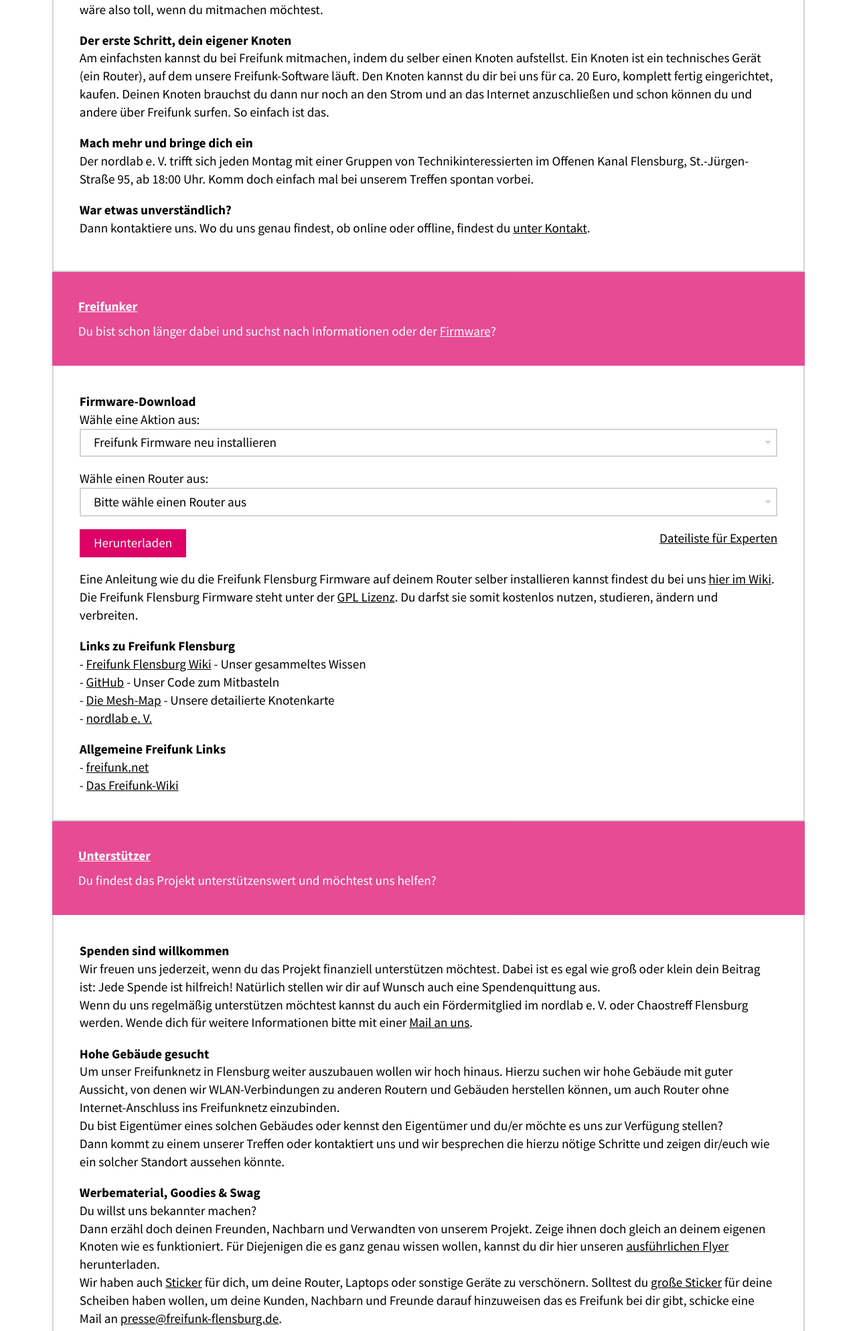
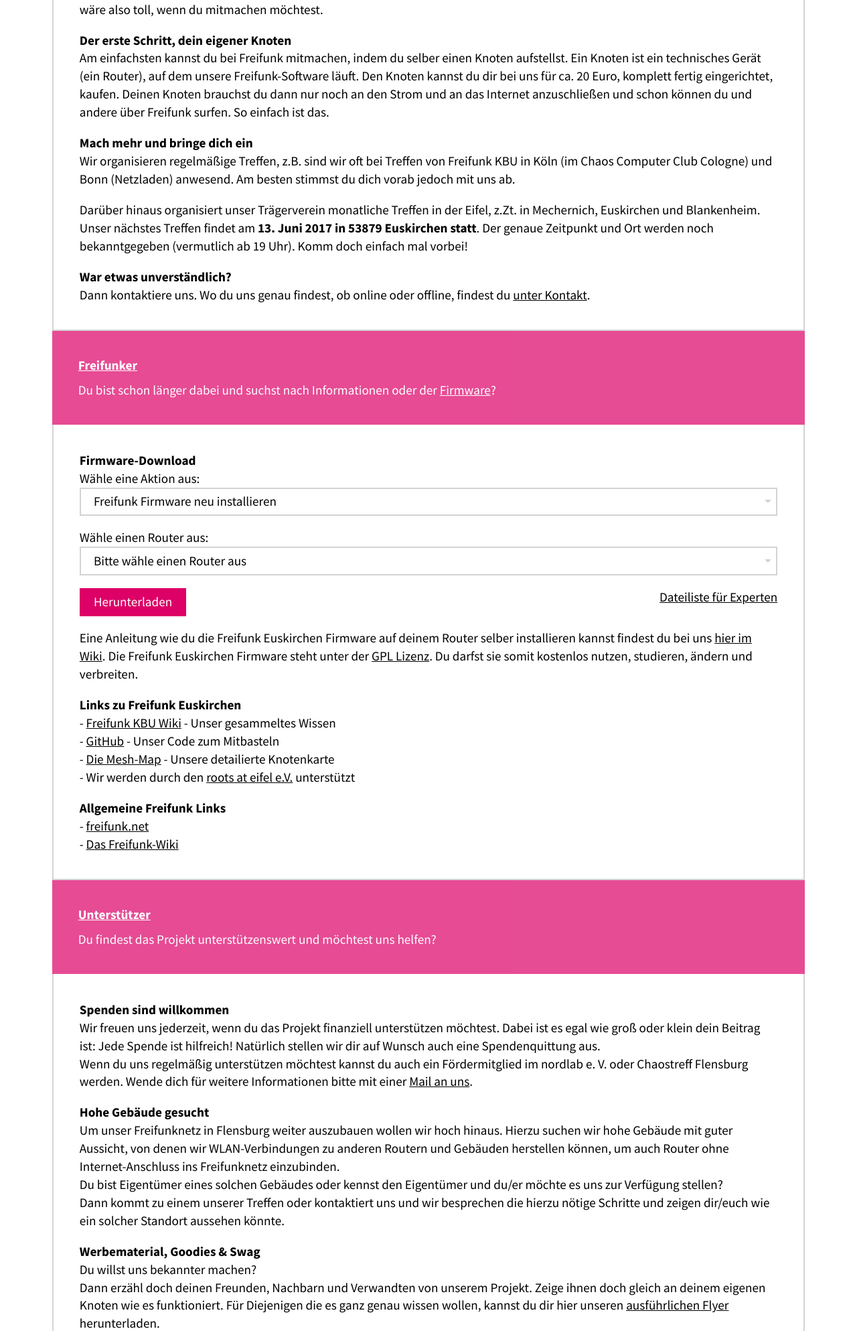
Before and after one commit to freifunkeu/website, a PHP site: page / in a window 1280 px wide. Shown: the part 1398-3385 px from the top of the page at 67% size. Run offline with PHP 8.4, Linux system fonts and the light colour scheme.

Commit message:
Adjusted links and text to fit Freifunk Euskirchen

```diff
--- a/content/about.php
+++ b/content/about.php
@@ -1,6 +1,6 @@
 <div class="about_main">
     <figure>
-        <img src="media/freifunk-flensburg-router.png" alt="Freifunk Flensburg Router" title="Freifunk Flensburg Router">
+        <img src="media/freifunk-flensburg-router.png" alt="Freifunk Euskirchen Router" title="Freifunk Euskirchen Router">
     </figure>
     <h3>Was ist Freifunk Euskirchen?</h3>
     <p>Freifunk Euskirchen ist dein freies WLAN zum selber machen im Kreis Euskirchen.</p>
--- a/content/contact.php
+++ b/content/contact.php
@@ -1,22 +1,18 @@
 <div class="contact_left">
 	<h3>Offline</h3>
-	<p>Freifunk Flensburg ist ein Community mit Unterstützung des nordlab e. V. &ndash; Interessierte sind gerne eingeladen bei den Treffen des nordlab e. V. montags im Offenen Kanal, St.-Jürgen-Straße 95, ab 18:00 Uhr vorbei zu schauen.<br></p>
+	<p>Freifunk Euskirchen ist eine Community mit Unterstützung des roots at eifel e.V. &ndash; dieser organsiert Treffen in der Eifel sowie in Köln (C4) und Bonn (Netzladen).<br></p>
 	<address>
-		Telefon: <a href="tel:0461574945882">0461 574945882</a>  <br>
-		nordlab e. V. <br>
-		Zur Bleiche 12 <br>
-		24941 Flensburg
+		roots at eifel e.V.<br>
+		Heerstr. 103 <br>
+		53894 Mechernich
 	</address>
 </div>
 <div class="contact_right">
 	<h3>Online</h3>
 	<address>
-		E-Mail-Adresse: <a target="_blank" href="mailto:presse@freifunk-flensburg.de">presse@freifunk-flensburg.de</a><br>
-		Facebook: <a target="_blank" href="https://www.facebook.com/FreifunkFlensburg">facebook.com/FreifunkFlensburg</a><br>
-		Twitter: <a target="_blank" href="https://twitter.com/FreiFunkFlens">@FreiFunkFlens</a><br>
-		IRC: <a target="_blank" href="http://wiki.freifunk-flensburg.de/wiki/IRC">#freifunk-flensburg</a><br>
-		Mailingliste: <a target="_blank" href="http://lists.freifunk-flensburg.de/listinfo/freifunk">Anmeldung</a>
+		E-Mail-Adresse: <a target="_blank" href="mailto:kontakt@ffeu.de">kontakt@ffeu.de</a><br>
+		Facebook: <a target="_blank" href="https://www.facebook.com/FreifunkEuskirchen/">facebook.com/FreifunkEuskirchen</a><br>
+		Twitter: <a target="_blank" href="https://twitter.com/freifunkeu">@freifunkeu</a><br>
+		Mailingliste: <a target="_blank" href="https://lists.freifunk.net/mailman/listinfo/euskirchen-freifunk.net">Anmeldung</a>
 	</address>
-	<p>Besuche uns im <a href="https://kiwiirc.com/client/irc.lugfl.de:+6668/?nick=Website-Guest%7C?#freifunk-flensburg" target="_blank">Webchat</a>.</p>
-	<p>Videos von uns findest du auch auf unserem <a href="https://www.youtube.com/channel/UCWX6f-3kFLJkuPwWvnZX3fA/" target="blank">YouTube-Kanal</a>.</p>
 </div>
--- a/content/donate.php
+++ b/content/donate.php
@@ -1,5 +1,5 @@
 <div class="donate">
-    <p>Freifunk Flensburg finanziert sich ausschließlich durch Spenden. Daher sind wir dankbar für jede noch so kleine Spende.</p>
+    <p>Freifunk Euskirchen finanziert sich ausschließlich durch Spenden. Daher sind wir dankbar für jede noch so kleine Spende.</p>
 
     <div class="donate_left">
         <h3>Überweisung</h3>
@@ -8,25 +8,27 @@
         <table class="bank_account">
             <tr>
                 <td>Kontoinhaber</td>
-                <td>nordlab e. V.</td>
+                <td>roots at eifel e.V.</td>
             </tr>
             <tr>
                 <td>IBAN</td>
-                <td>DE15 2175 0000 0164 6005 12</td>
+                <td>DE90 3825 0110 0001 6705 79</td>
             <tr>
                 <td>BIC</td>
-                <td>NOLADE21NOS</td>
+                <td>WELADED1EUS</td>
             </tr>
             <tr>
                 <td>Verwendungszweck</td>
-                <td>Spende Freifunk Flensburg</td>
+                <td>Spende Freifunk Euskirchen</td>
             </tr>
         </table>
     </div>
 
     <div class="donate_right">
         <h3>Bargeld</h3>
-
-        <p>Wer keine Überweisung vornehmen kann oder möchte, hat die Möglichkeit Bargeld zu spenden. Dieses kann beim nordlab e. V. vorbeigebracht werden, falls dieser geöffnet ist. In der Regel ist der nordlab e. V. jeden Montag ab 18 Uhr geöffnet. Ob der dieser aktuell geöffnet ist, lässt sich auf <a href="http://nordlab-ev.de">dessen Webseite</a> einsehen.</p>
+        <p>
+            Wer keine Überweisung vornehmen kann oder möchte, hat die Möglichkeit Bargeld zu spenden.
+            Hierzu bitten wir um vorherige Kontaktaufnahme via <a href="mailto:spenden@roots-at-eifel.net">spenden@roots-at-eifel.net</a> um eine Annahme (und Quittierung) auf einem der nächsten Treffen zu ermöglichen.
+        </p>
     </div>
 </div>
--- a/content/faq.php
+++ b/content/faq.php
@@ -9,7 +9,7 @@
 		<h4>Frage</h4>
 		<p>Wie kann ich Freifunk nutzen?</p>
 		<h4>Antwort</h4>
-		<p>Sobald du im Empfangsbereich einer der Knoten bist kannst du Freifunk mit jedem WLAN-fähigem Gerät nutzen. Sei es Smartphone, Tablett oder PC. Sobald du ein WLAN angezeigt bekommst, welches den Namen flensburg.freifunk.net hat, kannst du dich dort ohne Passwort einloggen. Wo der nächste Knoten steht, siehst du auf unserer Karte.</p>
+		<p>Sobald du im Empfangsbereich einer der Knoten bist kannst du Freifunk mit jedem WLAN-fähigem Gerät nutzen. Sei es Smartphone, Tablett oder PC. Sobald du ein WLAN angezeigt bekommst, welches den Namen Freifunk hat, kannst du dich dort ohne Passwort einloggen. Wo der nächste Knoten steht, siehst du auf unserer Karte.</p>
 	</article>
 
 	<article class="faq_content">
@@ -38,6 +38,6 @@
 		<h4>Frage</h4>
 		<p>Wie verbinden sich eure Router und woher kommt dieses neue WLAN mit komischen Namen?</p>
 		<h4>Antwort</h4>
-		<p>Unsere Knoten verbinden sich über ihr WLAN kabellos zu einem Mesh-Netzwerk, das heisst sie sprechen miteinander. So können zwei Knoten Daten austauschen, ihren Internetanschluss teilen und so das Freifunknetz erweitern. Dafür baut jeder Router auch ein Netzwerk mit dem Namen 22:22:54:78:09:43 auf. Dieses kannst du getrost ignorieren.</p>
+		<p>Unsere Knoten verbinden sich über ihr WLAN kabellos zu einem Mesh-Netzwerk, das heisst sie sprechen miteinander. So können zwei Knoten Daten austauschen, ihren Internetanschluss teilen und so das Freifunknetz erweitern. Dafür baut jeder Router auch ein Netzwerk mit dem Namen FFEU-BATBONE auf. Dieses kannst du getrost ignorieren.</p>
 	</article>
 </section>
--- a/content/participate_customer.php
+++ b/content/participate_customer.php
@@ -3,6 +3,7 @@
 <h4>Der erste Schritt, dein eigener Knoten</h4>
 <p>Am einfachsten kannst du bei Freifunk mitmachen, indem du selber einen Knoten aufstellst. Ein Knoten ist ein technisches Gerät (ein Router), auf dem unsere Freifunk-Software läuft. Den Knoten kannst du dir bei uns für ca. 20 Euro, komplett fertig eingerichtet, kaufen. Deinen Knoten brauchst du dann nur noch an den Strom und an das Internet anzuschließen und schon können du und andere über Freifunk surfen. So einfach ist das.</p>
 <h4>Mach mehr und bringe dich ein</h4>
-<p>Der nordlab e. V. trifft sich jeden Montag mit einer Gruppen von Technikinteressierten im Offenen Kanal Flensburg, St.-Jürgen-Straße 95, ab 18:00 Uhr. Komm doch einfach mal bei unserem Treffen spontan vorbei.</p>
+<p>Wir organisieren regelmäßige Treffen, z.B. sind wir oft bei Treffen von Freifunk KBU in Köln (im Chaos Computer Club Cologne) und Bonn (Netzladen) anwesend. Am besten stimmst du dich vorab jedoch mit uns ab. </p>
+<p>Darüber hinaus organisiert unser Trägerverein monatliche Treffen in der Eifel, z.Zt. in Mechernich, Euskirchen und Blankenheim. Unser nächstes Treffen findet am <strong>13. Juni 2017 in 53879 Euskirchen statt</strong>. Der genaue Zeitpunkt und Ort werden noch bekanntgegeben (vermutlich ab 19 Uhr). Komm doch einfach mal vorbei!</p>
 <h4>War etwas unverständlich?</h4>
 <p>Dann kontaktiere uns. Wo du uns genau findest, ob online oder offline, findest du <a href="#contact">unter Kontakt</a>.</p>
--- a/content/participate_member.php
+++ b/content/participate_member.php
@@ -129,16 +129,16 @@
         </select>
     </div>
     <input type="submit" class="submit" value="Herunterladen">
-    <a class="expertlist" href="http://freifunk-flensburg.de/media/firmware/nordlab/">Dateiliste für Experten</a>
-    <p>Eine Anleitung wie du die Freifunk Flensburg Firmware auf deinem Router selber installieren kannst findest du bei uns <a href="http://wiki.freifunk-flensburg.de/wiki/Einen_Knoten_einrichten">hier im Wiki</a>. Die Freifunk Flensburg Firmware steht unter der <a href="http://de.wikipedia.org/wiki/GNU_General_Public_License" target="_blank">GPL Lizenz</a>. Du darfst sie somit kostenlos nutzen, studieren, ändern und verbreiten.</p>
+    <a class="expertlist" href="http://images.freifunk-euskirchen.de">Dateiliste für Experten</a>
+    <p>Eine Anleitung wie du die Freifunk Euskirchen Firmware auf deinem Router selber installieren kannst findest du bei uns <a href="https://kbu.freifunk.net/wiki/index.php?title=Firmware_aufspielen">hier im Wiki</a>. Die Freifunk Euskirchen Firmware steht unter der <a href="https://de.wikipedia.org/wiki/GNU_General_Public_License" target="_blank">GPL Lizenz</a>. Du darfst sie somit kostenlos nutzen, studieren, ändern und verbreiten.</p>
 </form>
 <aside class="participate_list-links">
-    <h2>Links zu Freifunk Flensburg</h2>
+    <h2>Links zu Freifunk Euskirchen</h2>
     <ul>
-        <li><a target="_blank" href="http://wiki.freifunk-flensburg.de/wiki/Hauptseite">Freifunk Flensburg Wiki</a> - Unser gesammeltes Wissen</li>
-        <li><a target="_blank" href="https://github.com/freifunk-flensburg">GitHub</a> - Unser Code zum Mitbasteln</li>
-        <li><a target="_blank" href="http://map.freifunk-flensburg.de">Die Mesh-Map</a> - Unsere detailierte Knotenkarte</li>
-        <li><a target="_blank" href="http://nordlab-ev.de">nordlab e. V.</a></li>
+        <li><a target="_blank" href="https://kbu.freifunk.net/wiki/index.php?title=Hauptseite">Freifunk KBU Wiki</a> - Unser gesammeltes Wissen</li>
+        <li><a target="_blank" href="https://github.com/freifunkeu">GitHub</a> - Unser Code zum Mitbasteln</li>
+        <li><a target="_blank" href="http://map.freifunk-euskirchen.de">Die Mesh-Map</a> - Unsere detailierte Knotenkarte</li>
+        <li>Wir werden durch den <a target="_blank" href="https://www.roots-at-eifel.net">roots at eifel e.V.</a> unterstützt</li>
     </ul>
     <h2>Allgemeine Freifunk Links</h2>
     <ul>
```
Also changed, not shown: content/start.php (line endings or trailing spaces), index.php (line endings or trailing spaces).
